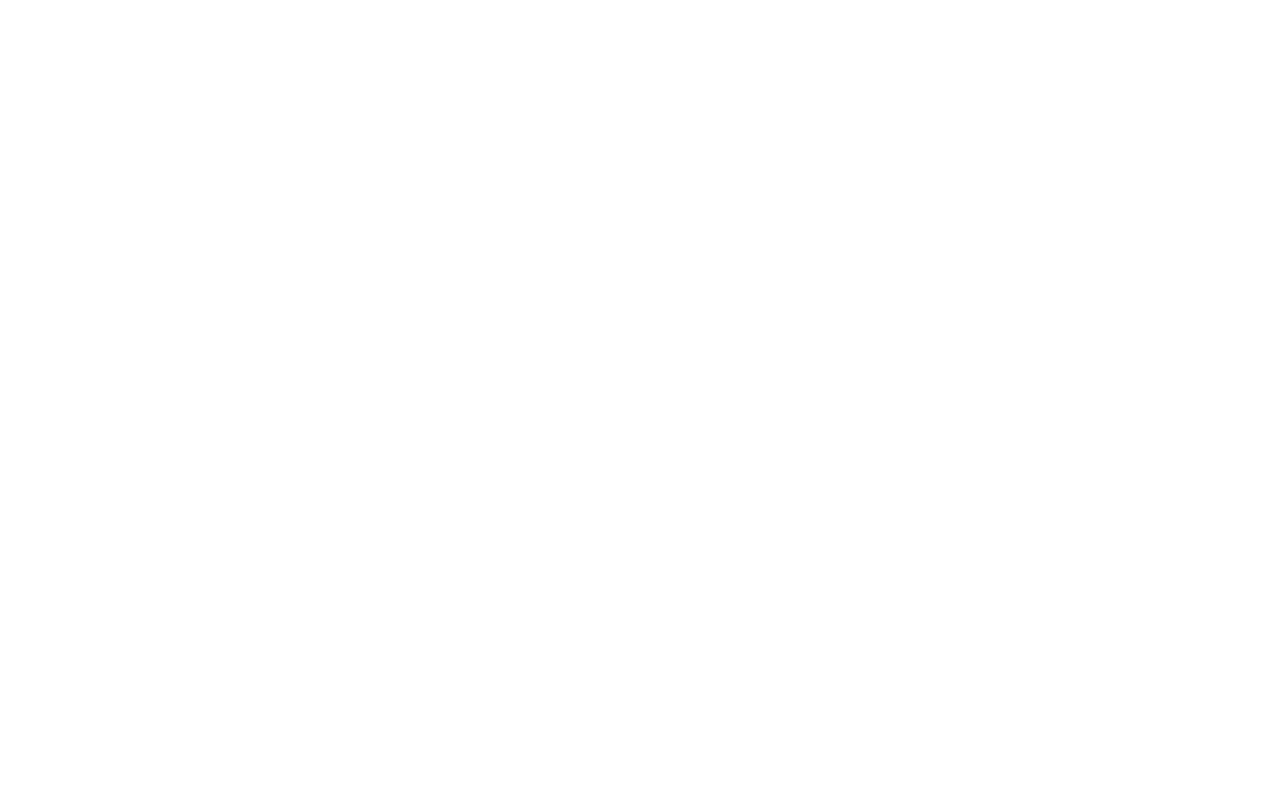
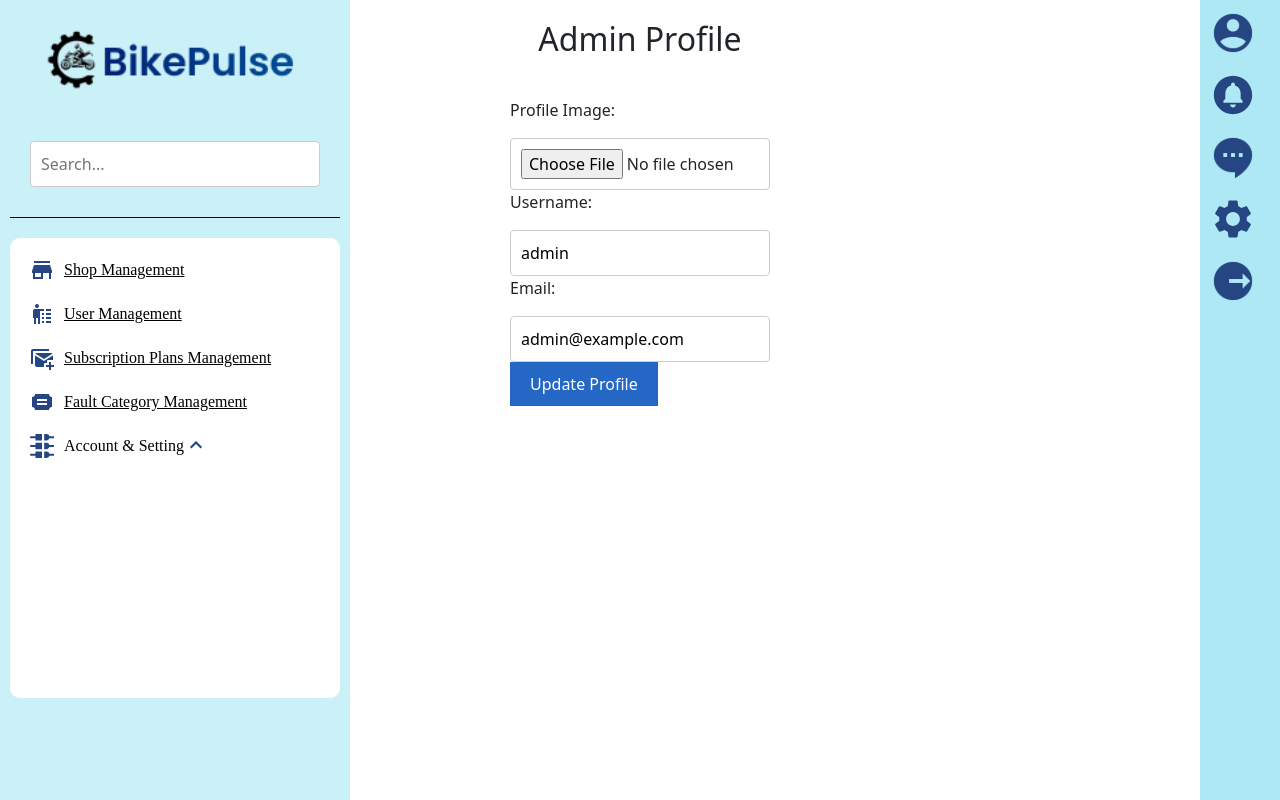
Before and after one commit to sithuminikaushalya/Motorbike_Service_Station_Reservation_System, a React (Create React App) app in the folder frontend/: page /profile in a window 1280 px wide. Before the commit this address had no page. Built offline with nearby package versions, Linux system fonts and the light colour scheme.

Commit message:
Add and modify AdminProfileWindow, AccountSettingWindow, ChatSettingWindow

```diff
--- a/frontend/src/App.js
+++ b/frontend/src/App.js
@@ -7,6 +7,9 @@
 import ShopManagementWindow from "./admin/views/ShopManagementWindow";
 import SubscriptionPlansManagementWindow from "./admin/views/SubscriptionPlansManagamentWindow";
 import AdminHomePage from "./admin/views/AdminHomePage";
+import AdminProfileWindow from "./admin/views/AdminprofileWindow";
+import AccountSettingWindow from "./admin/views/AccountSettingWindow";
+import ChatSettingWindow from "./admin/views/ChatSettingWindow";
 
 
 const App = () =>{
@@ -20,6 +23,9 @@
         <Route path="/user-management" element={<UserManagementWindow />} />
         <Route path="/shop-management" element={<ShopManagementWindow />} />
         <Route path="/subscription-plans" element={<SubscriptionPlansManagementWindow />} />
+        <Route path="/profile" element={<AdminProfileWindow />} />
+        <Route path="/account-setting" element={<AccountSettingWindow />} />
+        <Route path="/chat-setting" element={<ChatSettingWindow />} />
       </Routes>
     </Router>
 
--- a/frontend/src/admin/common/LeftSidebar.css
+++ b/frontend/src/admin/common/LeftSidebar.css
@@ -10,7 +10,7 @@
 }
 
 .logo-container {
-  padding: 20px;
+  padding: 10px;
 }
 
 .logo {
@@ -35,7 +35,7 @@
   padding: 20px;
   margin-top: 20px;
   border-radius: 10px;
-  height: 480px;
+  height: 460px;
 }
 
 .list-item {
--- a/frontend/src/admin/common/LeftSidebar.jsx
+++ b/frontend/src/admin/common/LeftSidebar.jsx
@@ -47,9 +47,15 @@
           <span>Account & Setting</span>
           <img src={DropdownIcon} alt="Dropdown" className="dropdown-icon" />
           <div className="dropdown-content">
-            <span>Profile</span>
-            <span>Account Setting</span>
-            <span>Chat Setting</span>
+            <Link to="/profile">
+              <span>Profile</span>
+            </Link>
+            <Link to="/account-setting">
+              <span>Account Setting</span>
+            </Link>
+            <Link to="/chat-setting">
+              <span>Chat Setting</span>
+            </Link>
           </div>
         </div>
       </div>
--- a/frontend/src/admin/common/RightSidebar.jsx
+++ b/frontend/src/admin/common/RightSidebar.jsx
@@ -1,4 +1,5 @@
 import React from 'react';
+import { Link } from 'react-router-dom';
 import './RightSidebar.css';
 import notificationIcon from '../../assets/notifications.svg';
 import chatIcon from '../../assets/chat.svg';
@@ -9,12 +10,20 @@
 const RightSidebar = () => {
   return (
     <div className="right-sidebar">
+      <Link to="/profile" className="icon-link">
+        <img className="icon" src={userIcon} alt="User" />
+      </Link>
+      <img className="icon" src={notificationIcon} alt="Notification" />
 
-      <img className="icon" src={notificationIcon} alt="Notification" />
-      <img className="icon" src={chatIcon} alt="Chat" />
-      <img className="icon" src={userIcon} alt="User" />
-      <img className="icon" src={settingIcon} alt="Setting" />
-      <img className="icon" src={logoutIcon} alt="Logout" />
+      <Link to="/chat-setting" className="icon-link">
+        <img className="icon" src={chatIcon} alt="Chat" />
+      </Link>
+      <Link to="/account-setting" className="icon-link">
+        <img className="icon" src={settingIcon} alt="Setting" />
+      </Link>
+      <Link to="/" className="icon-link">
+        <img className="icon" src={logoutIcon} alt="Logout" />
+      </Link>
     </div>
   );
 };
--- /dev/null
+++ b/frontend/src/admin/views/AccountSettingWindow.css
@@ -0,0 +1,43 @@
+.account-setting-window {
+    display: flex;
+    height: 100vh;
+  }
+
+  .account-setting-content {
+    flex: 1;
+    display: flex;
+    flex-direction: column;
+    align-items: center;
+    padding: 20px;
+  }
+
+  .account-setting-content h2 {
+    margin-bottom: 20px;
+  }
+
+  .account-setting-form {
+    width: 300px;
+    max-width: 100%;
+  }
+
+  label {
+    display: block;
+    margin-bottom: 16px;
+  }
+
+  input {
+    margin-right: 8px;
+  }
+
+  button {
+    background-color: #2467c5;
+    color: #fff;
+    padding: 10px 20px;
+    border: none;
+    border-radius: 15px;
+    cursor: pointer;
+  }
+
+  button:hover {
+    background-color: #45a049;
+  }
--- /dev/null
+++ b/frontend/src/admin/views/AccountSettingWindow.jsx
@@ -0,0 +1,60 @@
+import React, { useState } from 'react';
+import './AccountSettingWindow.css';
+import LeftSidebar from '../common/LeftSidebar';
+import RightSidebar from '../common/RightSidebar';
+
+const AccountSettingWindow = () => {
+  // State to manage account settings
+  const [accountSettings, setAccountSettings] = useState({
+    // Add your account settings fields here
+    notification: true,
+    darkMode: false,
+    // ...
+  });
+
+  const handleAccountSettingsUpdate = (e) => {
+    e.preventDefault();
+    // Implement logic to update account settings
+    console.log('Account settings updated:', accountSettings);
+  };
+
+  return (
+    <div className="account-setting-window">
+      <LeftSidebar />
+
+      <div className="account-setting-content">
+        <h2>Account Settings</h2>
+
+        <form className="account-setting-form" onSubmit={handleAccountSettingsUpdate}>
+          <label>
+            <input
+              type="checkbox"
+              checked={accountSettings.notification}
+              onChange={(e) =>
+                setAccountSettings({ ...accountSettings, notification: e.target.checked })
+              }
+            />
+            Receive Notifications
+          </label>
+
+          <label>
+            <input
+              type="checkbox"
+              checked={accountSettings.darkMode}
+              onChange={(e) => setAccountSettings({ ...accountSettings, darkMode: e.target.checked })}
+            />
+            Dark Mode
+          </label>
+
+          {/* Add more fields for account settings */}
+
+          <button type="submit">Save Settings</button>
+        </form>
+      </div>
+
+      <RightSidebar />
+    </div>
+  );
+};
+
+export default AccountSettingWindow;
--- /dev/null
+++ b/frontend/src/admin/views/AdminProfileWindow.css
@@ -0,0 +1,55 @@
+.admin-profile-window {
+    display: flex;
+    height: 100vh;
+}
+
+
+.admin-profile-content {
+    flex: 1;
+    display: flex;
+    flex-direction: column;
+    align-items: center;
+    padding: 20px;
+}
+
+.admin-profile-content h2 {
+    margin-bottom: 20px;
+}
+
+.admin-image {
+    width: 150px;
+    height: 150px;
+    border-radius: 50%;
+    margin-bottom: 16px;
+}
+
+.profile-form {
+    width: 300px;
+    max-width: 100%;
+}
+
+label {
+    display: block;
+    margin-bottom: 8px;
+}
+
+input {
+    width: 100%;
+    padding: 10px;
+    margin-bottom: 16px;
+    border: 1px solid #ccc;
+    border-radius: 4px;
+}
+
+button {
+    background-color: #2467c5;
+    color: #fff;
+    padding: 10px 20px;
+    border: none;
+    border-radius: 15px;
+    cursor: pointer;
+}
+
+button:hover {
+    background-color: #45a049;
+}
--- /dev/null
+++ b/frontend/src/admin/views/AdminprofileWindow.jsx
@@ -0,0 +1,70 @@
+import React, { useState } from 'react';
+import './AdminProfileWindow.css';
+import LeftSidebar from '../common/LeftSidebar';
+import RightSidebar from '../common/RightSidebar';
+
+const AdminProfileWindow = () => {
+    const [profileData, setProfileData] = useState({
+        username: 'admin',
+        email: 'admin@example.com',
+        profileImage: null, // Store the uploaded image
+    });
+
+    const handleProfileUpdate = (e) => {
+        e.preventDefault();
+        // Implement logic to update the user profile
+        console.log('Profile updated:', profileData);
+    };
+
+    const handleImageChange = (e) => {
+        const file = e.target.files[0];
+
+        if (file) {
+            const reader = new FileReader();
+            reader.onloadend = () => {
+                setProfileData({
+                    ...profileData,
+                    profileImage: reader.result,
+                });
+            };
+            reader.readAsDataURL(file);
+        }
+    };
+
+    return (
+        <div className="admin-profile-window">
+            <LeftSidebar />
+
+            <div className="admin-profile-content">
+                <h2>Admin Profile</h2>
+
+                <form className="profile-form" onSubmit={handleProfileUpdate}>
+                    <label>Profile Image:</label>
+                    {profileData.profileImage && (
+                        <img src={profileData.profileImage} alt="Admin" className="admin-image" />
+                    )}
+                    <input type="file" accept="image/*" onChange={handleImageChange} />
+                    <label>Username:</label>
+                    <input
+                        type="text"
+                        value={profileData.username}
+                        onChange={(e) => setProfileData({ ...profileData, username: e.target.value })}
+                    />
+
+                    <label>Email:</label>
+                    <input
+                        type="email"
+                        value={profileData.email}
+                        onChange={(e) => setProfileData({ ...profileData, email: e.target.value })}
+                    />
+
+                    <button type="submit">Update Profile</button>
+                </form>
+            </div>
+
+            <RightSidebar />
+        </div>
+    );
+};
+
+export default AdminProfileWindow;
--- /dev/null
+++ b/frontend/src/admin/views/ChatSettingWindow.css
@@ -0,0 +1,43 @@
+.chat-setting-window {
+    display: flex;
+    height: 100vh;
+}
+
+.chat-setting-content {
+    flex: 1;
+    display: flex;
+    flex-direction: column;
+    align-items: center;
+    padding: 20px;
+}
+
+.chat-setting-content h2 {
+    margin-bottom: 20px;
+}
+
+.chat-setting-form {
+    width: 300px;
+    max-width: 100%;
+}
+
+label {
+    display: block;
+    margin-bottom: 16px;
+}
+
+input {
+    margin-right: 8px;
+}
+
+button {
+    background-color: #2467c5;
+    color: #fff;
+    padding: 10px 20px;
+    border: none;
+    border-radius: 15px;
+    cursor: pointer;
+}
+
+button:hover {
+    background-color: #45a049;
+}
--- /dev/null
+++ b/frontend/src/admin/views/ChatSettingWindow.jsx
@@ -0,0 +1,60 @@
+import React, { useState } from 'react';
+import './ChatSettingWindow.css';
+import LeftSidebar from '../common/LeftSidebar';
+import RightSidebar from '../common/RightSidebar';
+
+const ChatSettingWindow = () => {
+  // State to manage chat settings
+  const [chatSettings, setChatSettings] = useState({
+    // Add your chat settings fields here
+    notifications: true,
+    sound: true,
+    // ...
+  });
+
+  const handleChatSettingsUpdate = (e) => {
+    e.preventDefault();
+    // Implement logic to update chat settings
+    console.log('Chat settings updated:', chatSettings);
+  };
+
+  return (
+    <div className="chat-setting-window">
+      <LeftSidebar />
+
+      <div className="chat-setting-content">
+        <h2>Chat Settings</h2>
+
+        <form className="chat-setting-form" onSubmit={handleChatSettingsUpdate}>
+          <label>
+            <input
+              type="checkbox"
+              checked={chatSettings.notifications}
+              onChange={(e) =>
+                setChatSettings({ ...chatSettings, notifications: e.target.checked })
+              }
+            />
+            Receive Notifications
+          </label>
+
+          <label>
+            <input
+              type="checkbox"
+              checked={chatSettings.sound}
+              onChange={(e) => setChatSettings({ ...chatSettings, sound: e.target.checked })}
+            />
+            Enable Sound
+          </label>
+
+          {/* Add more fields for chat settings */}
+
+          <button type="submit">Save Settings</button>
+        </form>
+      </div>
+
+      <RightSidebar />
+    </div>
+  );
+};
+
+export default ChatSettingWindow;
```
